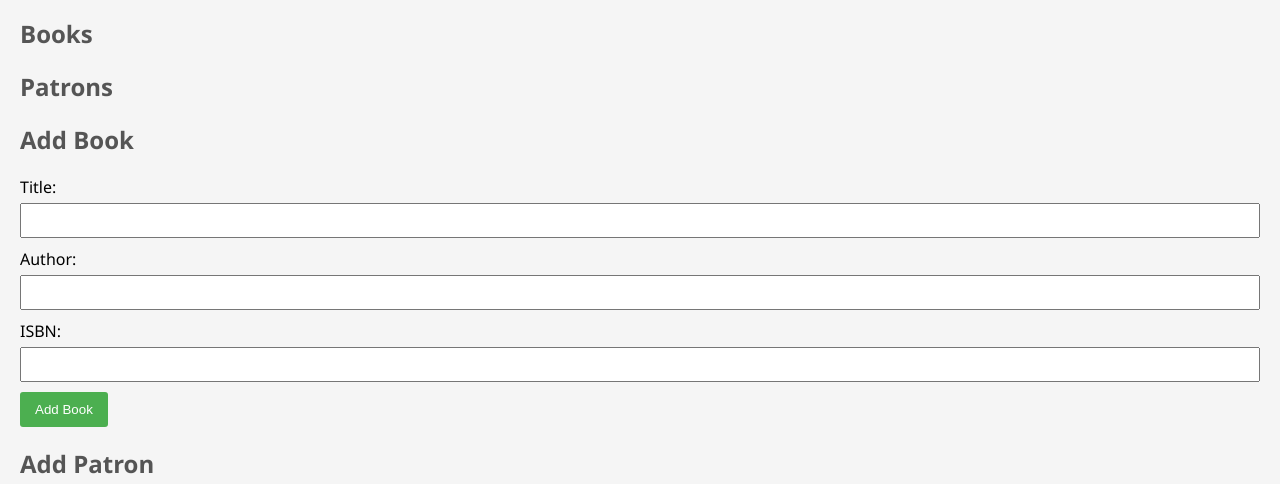
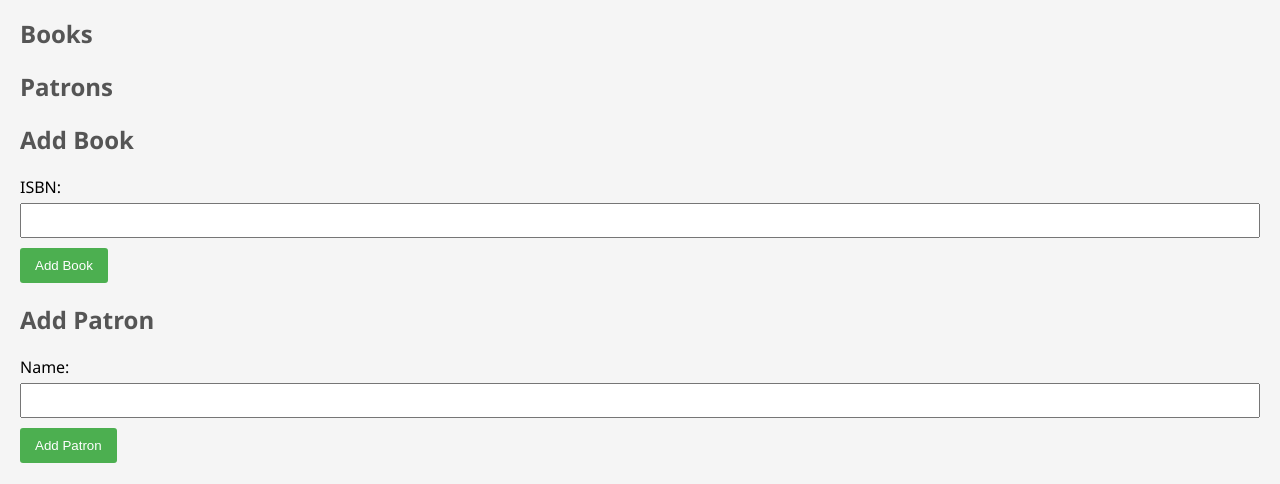
Before and after one commit to ZuccyDucky/bibliotek, a Flask app: page / in a window 1280 px wide. Shown: the part 287-771 px from the top of the page. Run offline with Flask 3, Linux system fonts and the light colour scheme.

Commit message:
isbn lib added

```diff
--- a/biblotek/app.py
+++ b/biblotek/app.py
@@ -1,4 +1,5 @@
 from flask import Flask, render_template, request, redirect, url_for
+from isbnlib import canonical, meta
 
 app = Flask(__name__)
 
@@ -8,10 +9,12 @@ patrons = []
 next_patron_id = 1  # Initialize the unique identifier for patrons
 
 class Book:
-    def __init__(self, title, author, isbn, checked_out=False):
+    def __init__(self, title, author, isbn, year, publisher, checked_out=False):
         self.title = title
         self.author = author
         self.isbn = isbn
+        self.year = year
+        self.publisher = publisher
         self.checked_out = checked_out
 
 class Patron:
@@ -27,11 +30,15 @@ def index():
 
 @app.route('/add_book', methods=['POST'])
 def add_book():
-    title = request.form['title']
-    author = request.form['author']
-    isbn = request.form['isbn']
 
-    new_book = Book(title=title, author=author, isbn=isbn)
+    isbn = canonical(request.form['isbn'])
+    data = meta(isbn, service='default')
+    author = data['Authors']
+    title = data['Title']
+    year = data['Year']
+    publisher = data['Publisher']
+
+    new_book = Book(title=title, author=author, isbn=isbn, year=year, publisher=publisher)
     books.append(new_book)
 
     return redirect(url_for('index'))
--- a/biblotek/templates/index.html
+++ b/biblotek/templates/index.html
@@ -17,7 +17,7 @@
     <h2>Books</h2>
     <ul>
         {% for book in books %}
-            <li>{{ book.title }} by {{ book.author }} (ISBN: {{ book.isbn }}) {% if book.checked_out %}(Checked Out){% endif %}</li>
+            <li>{{ book.title }} by {{ book.author }} published by {{ book.publisher }} in {{ book.year }} (ISBN: {{ book.isbn }}) {% if book.checked_out %}(Checked Out){% endif %}</li>
         {% endfor %}
     </ul>
 
@@ -30,10 +30,6 @@
 
     <h2>Add Book</h2>
     <form method="POST" action="{{ url_for('add_book') }}">
-        <label for="title">Title:</label>
-        <input type="text" id="title" name="title" required>
-        <label for="author">Author:</label>
-        <input type="text" id="author" name="author" required>
         <label for="isbn">ISBN:</label>
         <input type="text" id="isbn" name="isbn" required>
         <button type="submit">Add Book</button>
```
